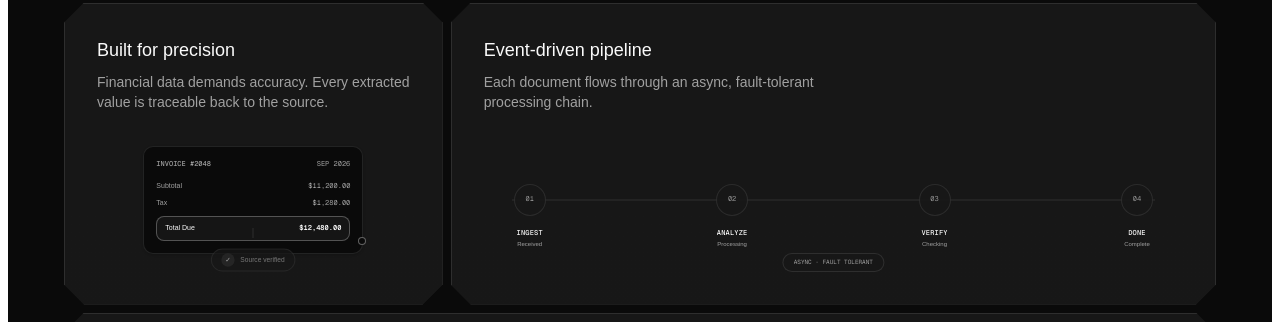
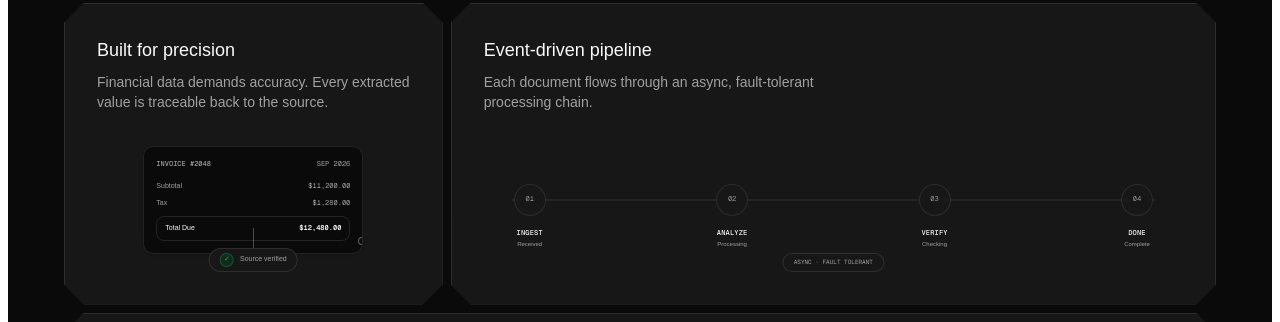
Before and after one commit to luchersou/Clarus, a Next.js app in the folder apps/web/: page / in a window 1280 px wide. Shown: the part 2920-3242 px from the top of the page. Built offline with nearby package versions, Linux system fonts and the light colour scheme; a web font is replaced by a local one.

Commit message:
feat: add scanning animation sequence to accuracy panel

```diff
--- a/apps/web/src/components/sections/features-bento/accuracy-panel.tsx
+++ b/apps/web/src/components/sections/features-bento/accuracy-panel.tsx
@@ -1,150 +1,82 @@
 export function AccuracyPanel() {
   return (
-    <div className="relative h-36 w-full">
+    <>
+      <style>{`
+        @keyframes accuracy-doc {
+          0%, 15% { translate: -50% -50%; }
+          40%, 100% { translate: -50% -58%; }
+        }
+        @keyframes accuracy-scan {
+          0%, 15% { top: 8%; opacity: 0; }
+          20% { opacity: 1; }
+          38% { top: 88%; opacity: 1; }
+          42%, 100% { top: 88%; opacity: 0; }
+        }
+        @keyframes accuracy-total-row {
+          0%, 35% { border-color: var(--border); background-color: transparent; }
+          45%, 100% { border-color: color-mix(in oklch, var(--primary) 50%, transparent); background-color: color-mix(in oklch, var(--primary) 10%, transparent); }
+        }
+        @keyframes accuracy-marker {
+          0%, 40% { scale: 1; }
+          48% { scale: 1.5; }
+          56%, 100% { scale: 1; }
+        }
+        @keyframes accuracy-connector {
+          0%, 45% { scale: 1 0.5; opacity: 0.4; }
+          60%, 100% { scale: 1 1; opacity: 1; }
+        }
+        @keyframes accuracy-badge {
+          0%, 50% { translate: -50% 0; scale: 0.95; opacity: 0.7; }
+          65%, 88% { translate: -50% 0; scale: 1; opacity: 1; }
+          97%, 100% { translate: -50% 0; scale: 0.95; opacity: 0.7; }
+        }
+      `}</style>
+
+      <div className="group relative h-36 w-full">
         {/* Document */}
-      <div
-        className="
-          absolute left-1/2 top-1/2
-          w-[min(100%,220px)]
-          -translate-x-1/2 -translate-y-1/2
-          rounded-lg
-          border border-border
-          bg-background
-          p-3
-          shadow-sm
-          transition-transform
-          duration-500
-          ease-out
-          group-hover:-translate-y-[58%]
-        "
-      >
+        <div className="absolute left-1/2 top-1/2 w-[min(100%,220px)] -translate-x-1/2 -translate-y-1/2 overflow-hidden rounded-lg border border-border bg-background p-3 shadow-sm group-hover:[animation:accuracy-doc_4s_ease-in-out_infinite]">
+          {/* Scan line */}
+          <div className="pointer-events-none absolute inset-x-0 h-px bg-primary opacity-0 shadow-[0_0_6px_1px] shadow-primary/60 group-hover:[animation:accuracy-scan_4s_ease-in-out_infinite]" />
+
           <div className="mb-3 flex items-center justify-between">
             <span className="font-mono text-[7px] font-medium text-muted-foreground">
               INVOICE #2048
             </span>
-
-          <span className="font-mono text-[7px] text-muted-foreground">
-            SEP 2026
-          </span>
+            <span className="font-mono text-[7px] text-muted-foreground">SEP 2026</span>
           </div>
 
           <div className="space-y-1.5">
             <div className="flex items-center justify-between">
-            <span className="text-[7px] text-muted-foreground">
-              Subtotal
-            </span>
-
-            <span className="font-mono text-[7px] text-muted-foreground">
-              $11,200.00
-            </span>
+              <span className="text-[7px] text-muted-foreground">Subtotal</span>
+              <span className="font-mono text-[7px] text-muted-foreground">$11,200.00</span>
             </div>
 
             <div className="flex items-center justify-between">
-            <span className="text-[7px] text-muted-foreground">
-              Tax
-            </span>
-
-            <span className="font-mono text-[7px] text-muted-foreground">
-              $1,280.00
-            </span>
+              <span className="text-[7px] text-muted-foreground">Tax</span>
+              <span className="font-mono text-[7px] text-muted-foreground">$1,280.00</span>
             </div>
 
-          {/* Highlighted source */}
-          <div
-            className="
-              mt-2
-              flex items-center justify-between
-              rounded-md
-              border border-primary/30
-              bg-primary/5
-              px-2 py-1.5
-              transition-all
-              duration-500
-              ease-out
-              group-hover:border-primary/50
-              group-hover:bg-primary/10
-            "
-          >
-            <span className="text-[7px] font-medium">
-              Total Due
-            </span>
-
-            <span className="font-mono text-[7px] font-semibold">
-              $12,480.00
-            </span>
+            <div className="mt-2 flex items-center justify-between rounded-md border border-border bg-transparent px-2 py-1.5 group-hover:[animation:accuracy-total-row_4s_ease-in-out_infinite]">
+              <span className="text-[7px] font-medium">Total Due</span>
+              <span className="font-mono text-[7px] font-semibold">$12,480.00</span>
             </div>
           </div>
 
           {/* Source marker */}
-        <div
-          className="
-            absolute bottom-2 -right-1
-            size-2
-            rounded-full
-            border border-primary/40
-            bg-background
-            transition-transform
-            duration-500
-            group-hover:scale-125
-          "
-        />
-      </div>
-
-      {/* Verification */}
-      <div
-        className="
-          absolute bottom-0 left-1/2
-          flex
-          -translate-x-1/2
-          items-center gap-1.5
-          rounded-full
-          border border-border
-          bg-card
-          px-2.5 py-1
-          opacity-70
-          scale-95
-          transition-all
-          duration-500
-          ease-out
-          group-hover:scale-100
-          group-hover:border-primary/30
-          group-hover:opacity-100
-        "
-      >
-        <span
-          className="
-            flex size-3.5
-            items-center justify-center
-            rounded-full
-            bg-primary/10
-            text-[7px]
-            text-primary
-          "
-        >
-          ✓
-        </span>
-
-        <span className="text-[7px] text-muted-foreground">
-          Source verified
-        </span>
+          <div className="absolute bottom-2 -right-1 size-2 rounded-full border border-primary/40 bg-background group-hover:[animation:accuracy-marker_4s_ease-in-out_infinite]" />
         </div>
 
         {/* Connection */}
-      <div
-        className="
-          absolute bottom-6 left-1/2
-          h-5 w-px
-          -translate-x-1/2
-          origin-top
-          bg-primary/30
-          scale-y-50
-          opacity-40
-          transition-all
-          duration-500
-          group-hover:scale-y-100
-          group-hover:opacity-100
-        "
-      />
+        <div className="absolute bottom-6 left-1/2 h-5 w-px origin-top bg-primary/30 group-hover:[animation:accuracy-connector_4s_ease-in-out_infinite]" />
+
+        {/* Verification */}
+        <div className="absolute bottom-0 left-1/2 flex -translate-x-1/2 items-center gap-1.5 rounded-full border border-border bg-card px-2.5 py-1 group-hover:[animation:accuracy-badge_4s_ease-in-out_infinite]">
+          <span className="flex size-3.5 items-center justify-center rounded-full border border-green-500/30 bg-green-500/10 text-[7px] text-green-500">
+            ✓
+          </span>
+          <span className="text-[7px] text-muted-foreground">Source verified</span>
         </div>
+      </div>
+    </>
   );
 }
```
Lines whose indentation alone changed are shown as unchanged.
